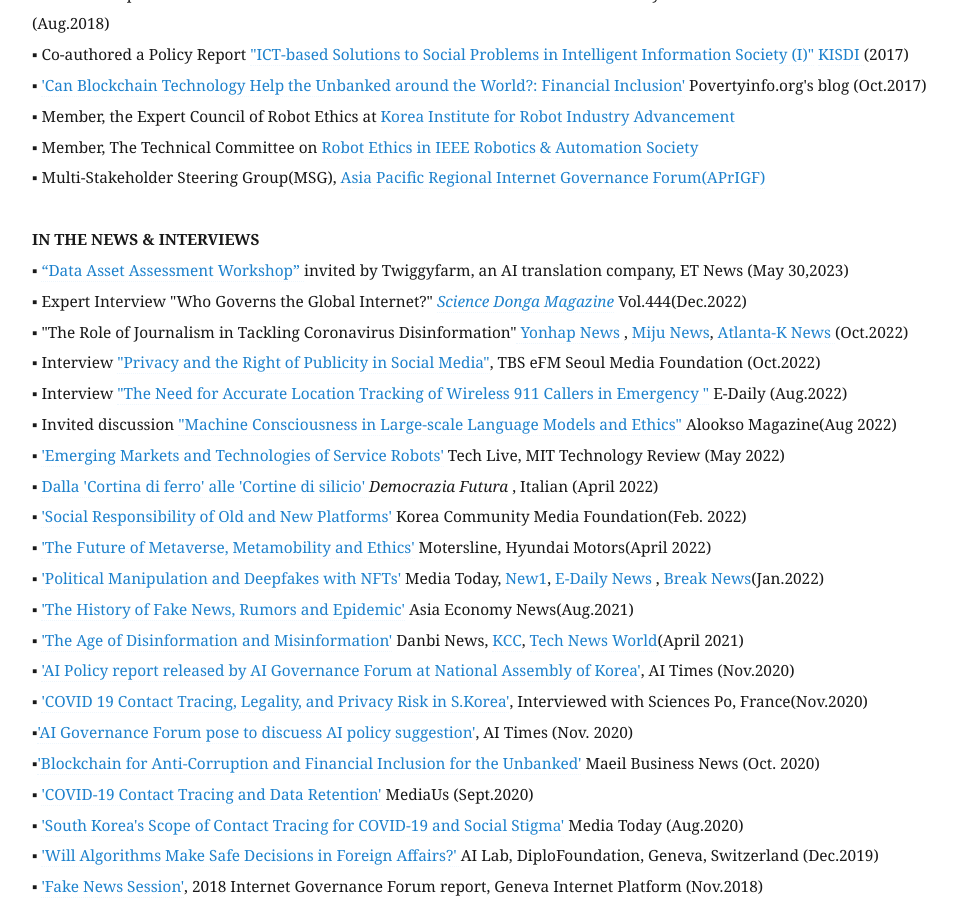
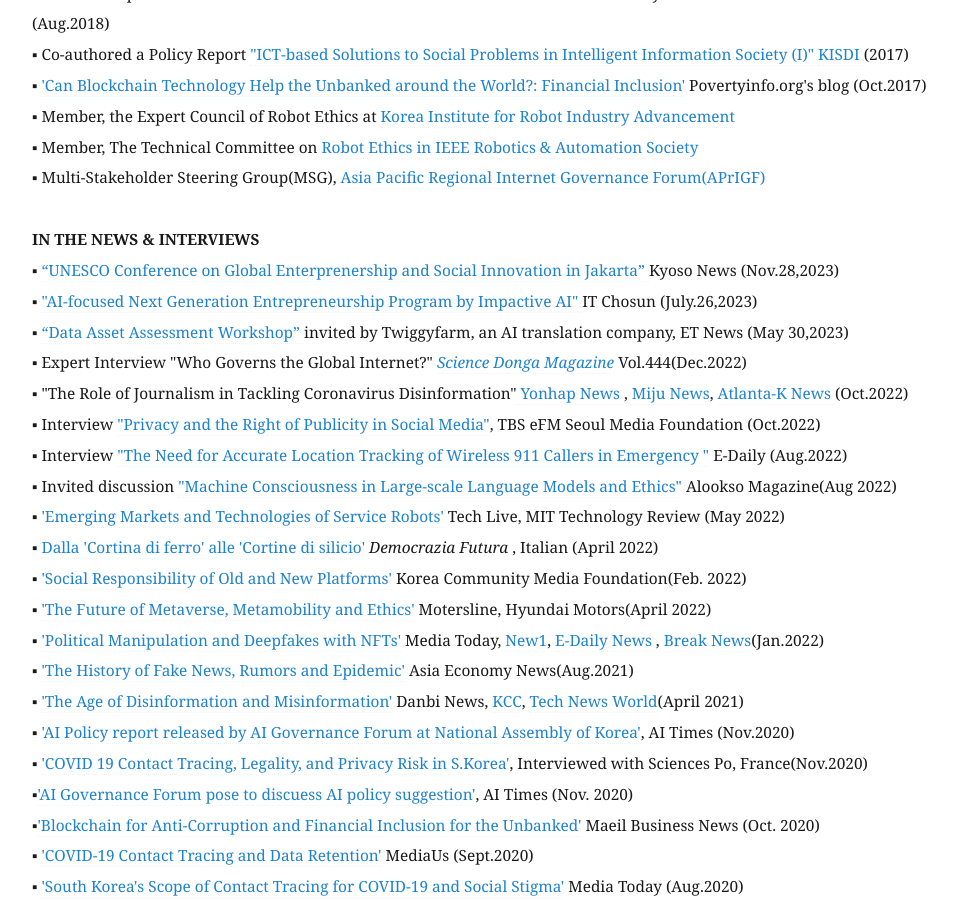
Before and after one commit to eunchangchoi/eunchangchoi.github.io, a Jekyll site: the page built from index.md, in a window 1280 px wide and 900 px high, scrolled down 7967 px. Shown: the whole window, without its empty margins (68-1025 px from the left). Built offline with Jekyll 4.4.1, drawn with Linux system fonts in a browser that asks for light colours.

Commit message:
Update index.md

```diff
--- a/index.md
+++ b/index.md
@@ -184,6 +184,8 @@
 ▪ Multi-Stakeholder Steering Group(MSG), <a href="https://ap.rigf.asia/"> Asia Pacific Regional Internet Governance Forum(APrIGF)</a> <br>
   <br>
  <strong> IN THE NEWS & INTERVIEWS</strong> <br>
+▪  <a href="https://www.kyosu.net/news/articleView.html?idxno=112848"> “UNESCO Conference on Global Enterprenership and Social Innovation in Jakarta” </a> Kyoso News (Nov.28,2023)<br>
+▪  <a href="https://it.chosun.com/news/articleView.html?idxno=2023072603892"> "AI-focused Next Generation Entrepreneurship Program by Impactive AI" </a> IT Chosun (July.26,2023) <br>
 ▪  <a href="https://www.etnews.com/20230531000207"> “Data Asset Assessment Workshop” </a> invited by Twiggyfarm, an AI translation company, ET News (May 30,2023) <br>
 ▪ Expert Interview "Who Governs the Global Internet?" <a href="https://dl.dongascience.com/magazine/index/S#S202211SEL"> <i> Science Donga Magazine</i></a> Vol.444(Dec.2022)<br>
 ▪ "The Role of Journalism in Tackling Coronavirus Disinformation"<a href="https://www.yna.co.kr/view/AKR20221012124400371"> Yonhap News </a>, <a href="https://mijunews.com/2022/10/13/%ec%98%81%ec%83%81%ec%b5%9c%ec%9d%80%ec%b0%bd-%ea%b5%90%ec%88%98-%ea%b0%80%ec%a7%9c%eb%89%b4%ec%8a%a4%ec%9d%98-%ea%b3%a0%ea%b3%a0%ed%95%99%ed%8c%ac%eb%8d%b0%eb%af%b9-%ec%96%b8%eb%a1%a0%ec%9d%98/"> Miju News</a>, <a href="https://atlantak.com/%ec%84%b8%ea%b3%84%ed%95%9c%ec%9d%b8%ec%96%b8%eb%a1%a0%ec%9d%b8%ed%98%91-%ea%b5%ad%ec%a0%9c%ec%8b%ac%ed%8f%ac%ec%a7%80%ec%97%84-%ec%95%a0%ed%8b%80%eb%9e%9c%ed%83%80-k-%ec%82%ac%eb%a1%80/"> Atlanta-K News </a> (Oct.2022) <br>
```
